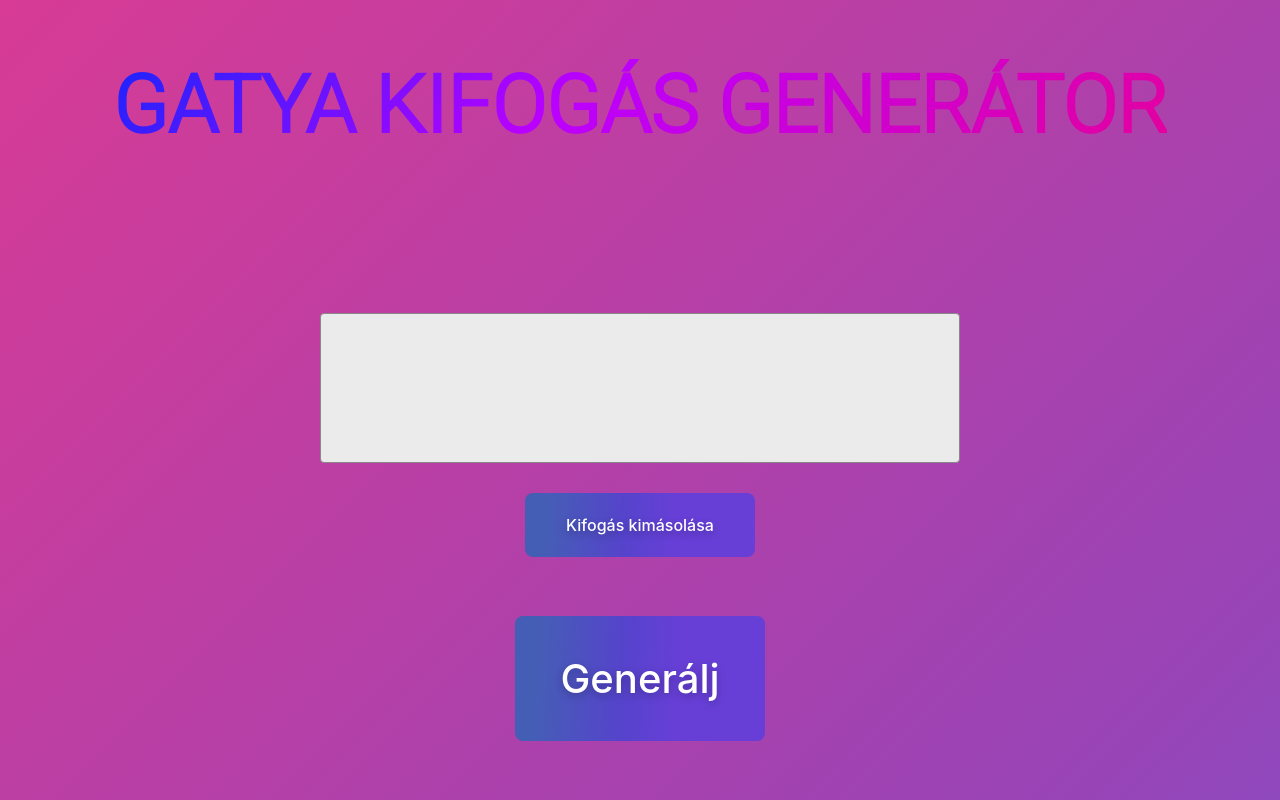
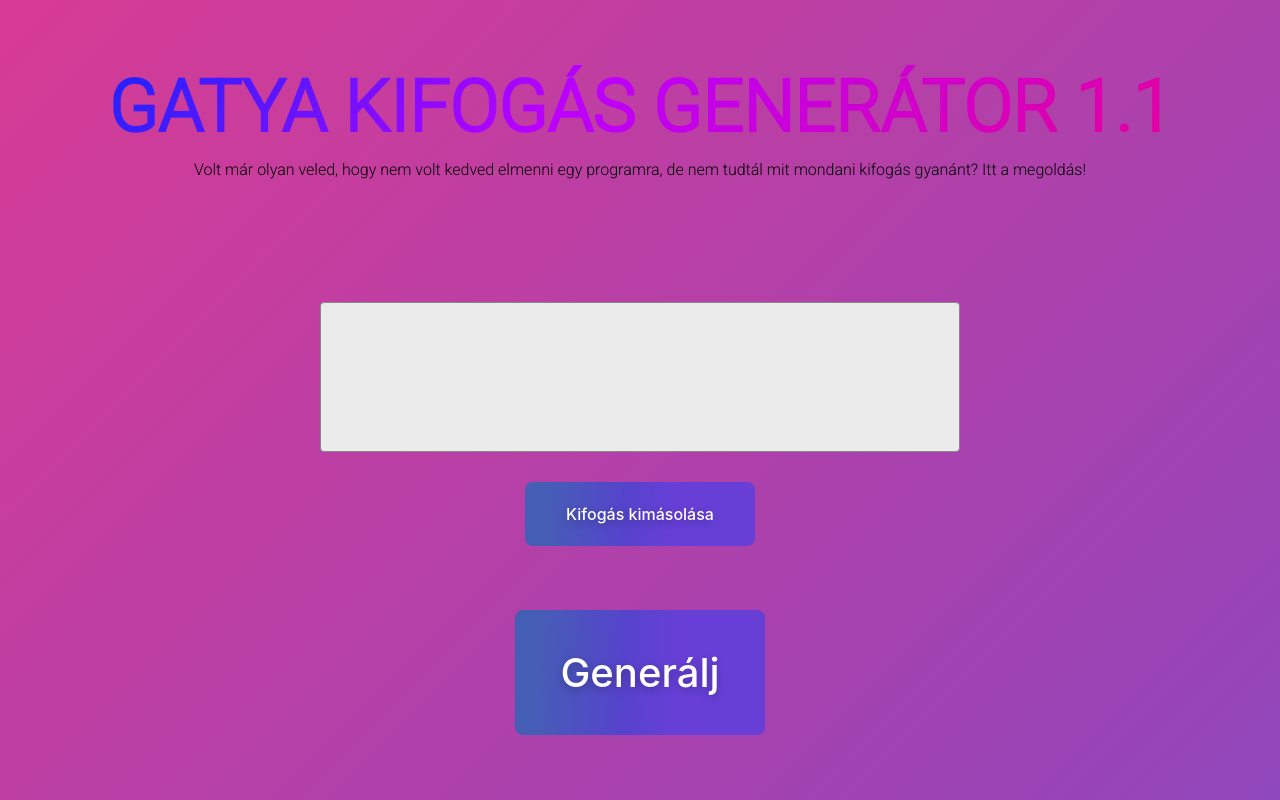
Before and after one commit to kristol/kristol.github.io, a PHP site: page / in a window 1280 px wide. Run offline with PHP 8.4, Linux system fonts and the light colour scheme.

Commit message:
Update 1.1

```diff
--- a/bsExcuses/index.html
+++ b/bsExcuses/index.html
@@ -16,7 +16,11 @@
   <body>
     <div class="wrapper">
       <div class="title">
-        <h1 class="animate-charcter">Gatya Kifogás Generátor</h1>
+        <h1 class="animate-charcter">Gatya Kifogás Generátor 1.1</h1>
+        <p>
+          Volt már olyan veled, hogy nem volt kedved elmenni egy programra, de nem tudtál
+          mit mondani kifogás gyanánt? Itt a megoldás!
+        </p>
       </div>
       <div class="out">
         <textarea type="text" id="output" readonly></textarea>
--- a/bsExcuses/style.css
+++ b/bsExcuses/style.css
@@ -33,11 +33,20 @@
   -webkit-box-align: center;
       -ms-flex-align: center;
           align-items: center;
+  -webkit-box-orient: vertical;
+  -webkit-box-direction: normal;
+      -ms-flex-direction: column;
+          flex-direction: column;
   -webkit-box-pack: justify;
       -ms-flex-pack: justify;
           justify-content: space-between;
-  font-size: xx-large;
-  margin-bottom: 100px;
+  margin-bottom: 3em;
+}
+
+.wrapper .title p {
+  font-size: 1,2em;
+  text-align: center;
+  margin: 10px;
 }
 
 .wrapper .title .animate-charcter {
@@ -53,7 +62,19 @@
   -webkit-animation: textclip 2s linear infinite;
           animation: textclip 2s linear infinite;
   display: inline-block;
-  font-size: 80px;
+  font-size: 1.5em;
+}
+
+@media (min-width: 900px) {
+  .wrapper .title .animate-charcter {
+    font-size: 2.5em;
+  }
+}
+
+@media (min-width: 1100px) {
+  .wrapper .title .animate-charcter {
+    font-size: 4.5em;
+  }
 }
 
 @-webkit-keyframes textclip {
--- a/bsExcuses/style.scss
+++ b/bsExcuses/style.scss
@@ -24,9 +24,14 @@
   .title {
     display: flex;
     align-items: center;
+    flex-direction: column;
     justify-content: space-between;
-    font-size: xx-large;
-    margin-bottom: 100px;
+    margin-bottom: 3em;
+    p{
+      font-size: 1,2em;
+      text-align: center;
+      margin: 10px;
+    }
     .animate-charcter {
       text-transform: uppercase;
       background-image: linear-gradient(
@@ -46,7 +51,18 @@
       -webkit-text-fill-color: transparent;
       animation: textclip 2s linear infinite;
       display: inline-block;
-      font-size: 80px;
+      font-size: 1.5em;
+    }
+
+    @media (min-width: 900px){
+      .animate-charcter{
+        font-size: 2.5em;
+      }
+    }
+    @media (min-width: 1100px){
+      .animate-charcter{
+        font-size: 4.5em;
+      }
     }
 
     @keyframes textclip {
```
Also changed, not shown: 1 other file.
